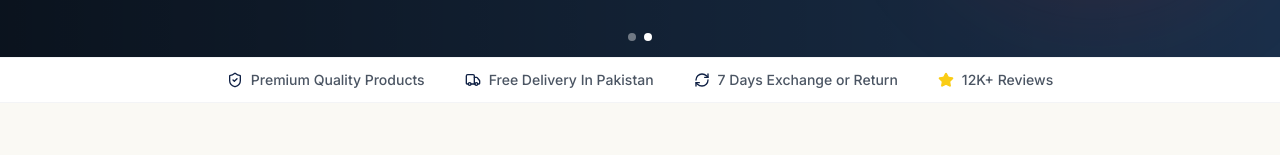
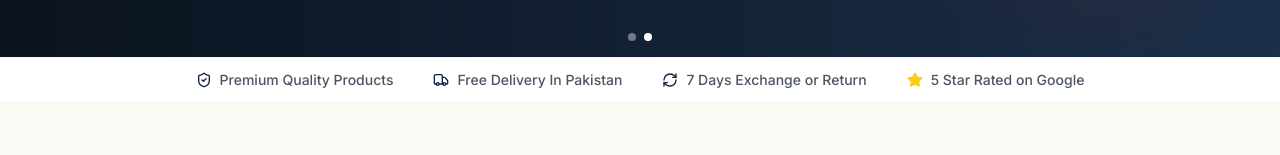
Before and after one commit to zeeshanansir-ai/naz-optical, a Next.js app: page / in a window 1280 px wide. Shown: the part 484-639 px from the top of the page. Built offline with nearby package versions, Linux system fonts and the light colour scheme; no server answers; the database is empty.

Commit message:
Fix trust bar: replace fake 12K reviews with 5 Star Rated on Google

```diff
--- a/src/components/home/TrustBar.tsx
+++ b/src/components/home/TrustBar.tsx
@@ -4,7 +4,7 @@ const ITEMS = [
   { icon: ShieldCheck, label: 'Premium Quality Products' },
   { icon: Truck,       label: 'Free Delivery In Pakistan' },
   { icon: RefreshCw,   label: '7 Days Exchange or Return' },
-  { icon: Star,        label: '12K+ Reviews',             gold: true },
+  { icon: Star,        label: '5 Star Rated on Google',   gold: true },
 ]
 
 export function TrustBar() {
```
Also changed, not shown: 1 other file (tests, documents, lock files or other folders).
